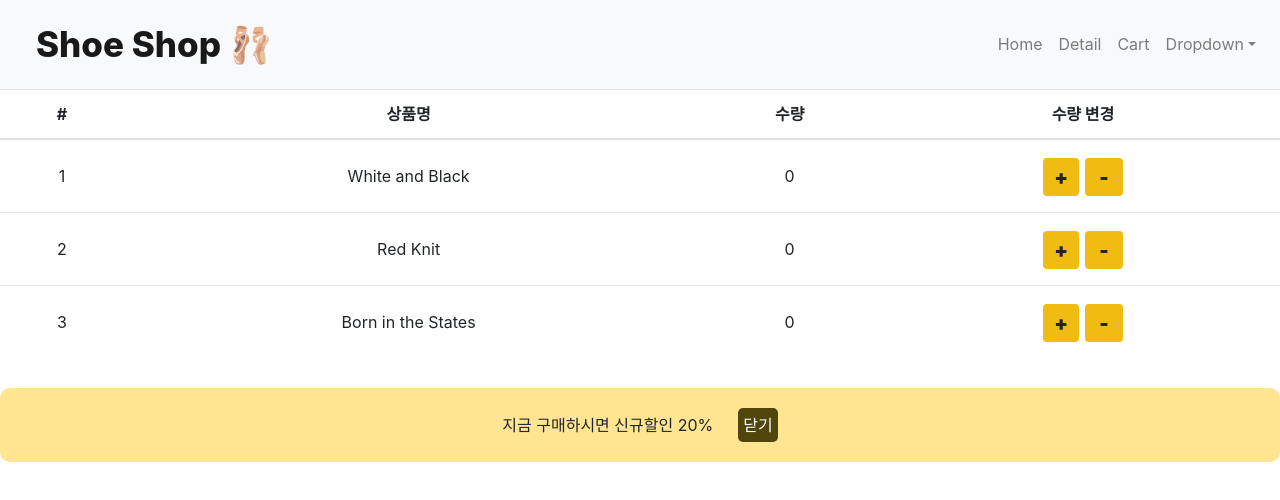
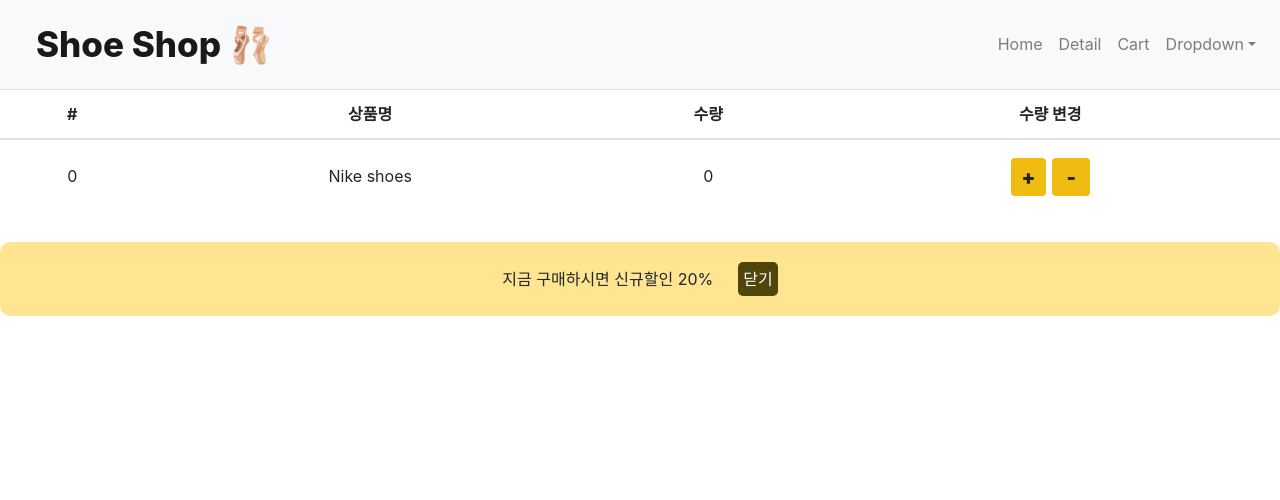
Before and after one commit to kirin059/React_shop, a React (Create React App) app: page /cart in a window 1280 px wide. Shown: the top 500 px of the page. Built offline with nearby package versions, Linux system fonts and the light colour scheme.

Commit message:
Add: cart add 기능추가

```diff
--- a/src/component/Cart/Cart.js
+++ b/src/component/Cart/Cart.js
@@ -22,7 +22,7 @@ const Cart = (props) => {
                     props.state.map( (a, i) => {
                         return (
                             <tr key={i}>
-                                <td>{i+1}</td>
+                                <td>{a.id}</td>
                                 <td> { props.state[i].name } </td>
                                 <td> { props.state[i].quan } </td>
                                 <td>
--- a/src/component/Detail/Detail.js
+++ b/src/component/Detail/Detail.js
@@ -47,8 +47,8 @@ const Detail = (props) => {
                         <Info  lest={props.lest}/>
 
                         <button className="btn btn-danger order" onClick={() => {
-                         //props.setLest([9, 10, 11]);
-                          props.dispatch( {type: '항목추가', payload: {id: 4, name: 'new shoes', quan:1} });
+                          //props.setLest([9, 10, 11]);
+                          props.dispatch( {type: 'addList', payload: {id: productsId.id, name: productsId.title, quan:1} });
                           history.push('/cart');
                           }}> 주문하기</button>
 
--- a/src/index.js
+++ b/src/index.js
@@ -10,24 +10,24 @@ import { combineReducers, createStore } from 'redux';
 
 // 1번째 reducer
 let initState = [
-  {id: 0, name: 'White and Black', quan: 0},
-  {id: 1, name: 'Red Knit', quan: 0},
-  {id: 2, name: 'Born in the States', quan: 0},
+  {id: 0, name: 'Nike shoes', quan: 0}
 ]
 
 function reducer(state=initState, action) {
-  if ( action.type === '항목추가') {
+  if ( action.type === 'addList') {
 
-    let copyState = [...state];
-    copyState.push(action.payload);
+    let found = state.findIndex((a)=>{return a.id === action.payload.id})
+      if(found >= 0) {
+        let copyState = [...state];
+        copyState[found].quan++
+        return copyState
+     }
+     else {
+        let copyState = [...state];
+         copyState.push(action.payload);
 
-    // if (id가 같은 상품이 이미 있으면) {
-    //   새로 항목 추가하지 말고
-    //   수량만 +1
-    //   return
-    // }
-
-    return copyState
+      return copyState
+    }
   }
   else if( action.type === 'add') {
 
```
